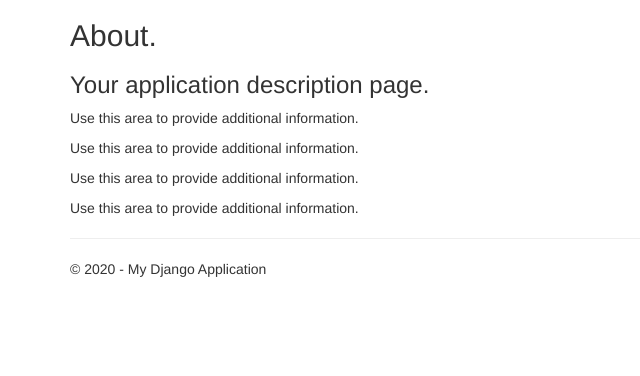
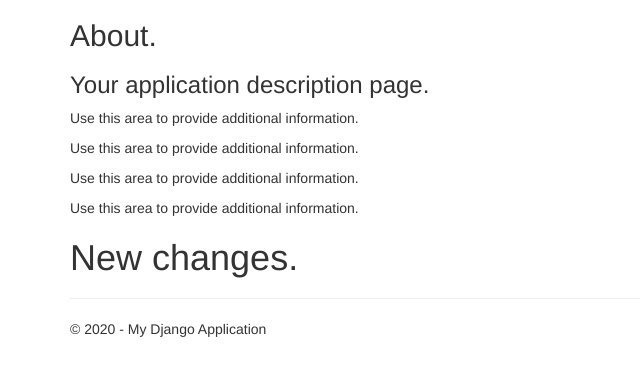
Before and after one commit to Webitproject/DjangoProject11, a Django app: page /about in a window 1280 px wide. Shown: the part 51-427 px from the top of the page, without its empty margins (0-640 px from the left). Run offline with Django 3.2, Linux system fonts and the light colour scheme; some libraries are stand-ins or nearby versions.

Commit message:
add in new1

```diff
--- a/app/templates/app/about.html
+++ b/app/templates/app/about.html
@@ -9,6 +9,7 @@
 <p>Use this area to provide additional information.</p>
 <p>Use this area to provide additional information.</p>
 <p>Use this area to provide additional information.</p>
+<h1>New changes.</h1>
 
 
 {% endblock %}
```
